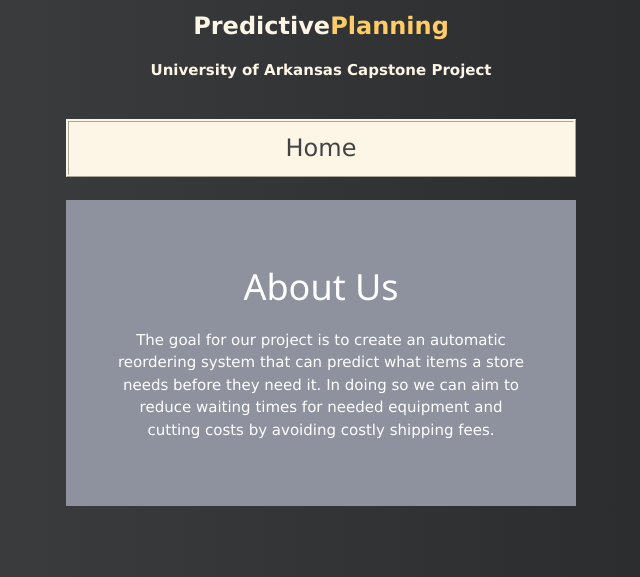
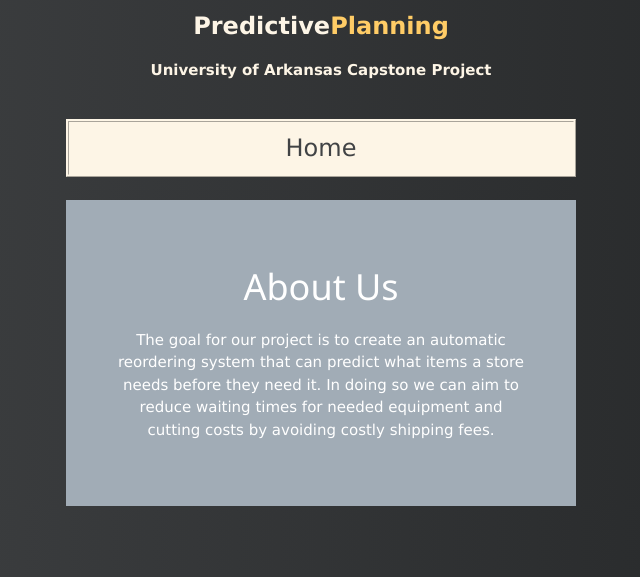
Before and after one commit to gwromano/predictiveplanning, a Django app: page /about-us/ in a window 1280 px wide. Shown: the part 223-800 px from the top of the page, without its empty margins (319-959 px from the left). Run offline with Django 3.2, Linux system fonts and the light colour scheme.

Commit message:
Update about-us.html

```diff
--- a/hello/templates/about-us.html
+++ b/hello/templates/about-us.html
@@ -114,7 +114,7 @@
         .about-section {
           padding: 50px;
           text-align: center;
-          background-color: #8d929e;
+          background-color: #a1acb6;
           color: white;
         }
 
```
